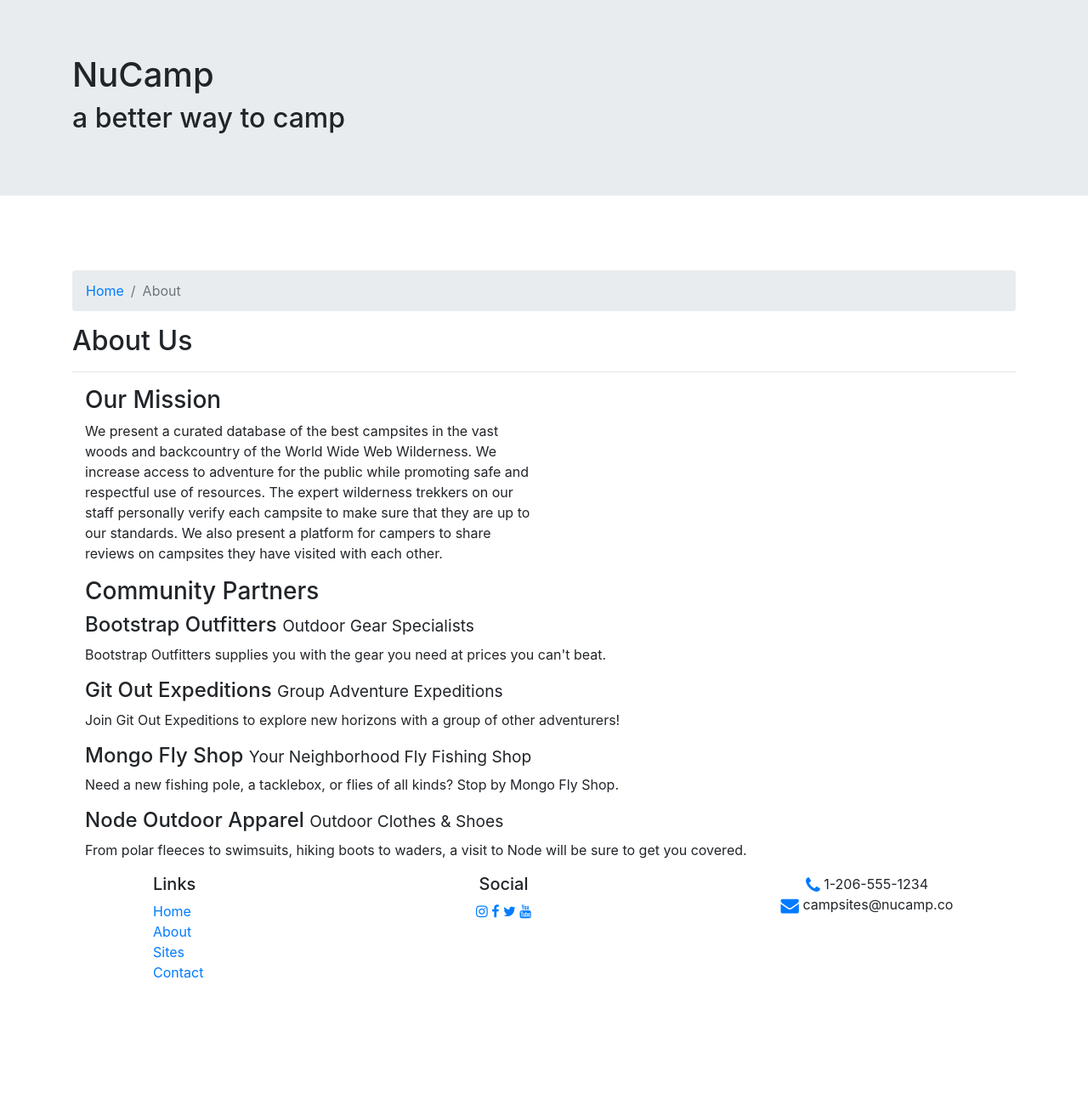
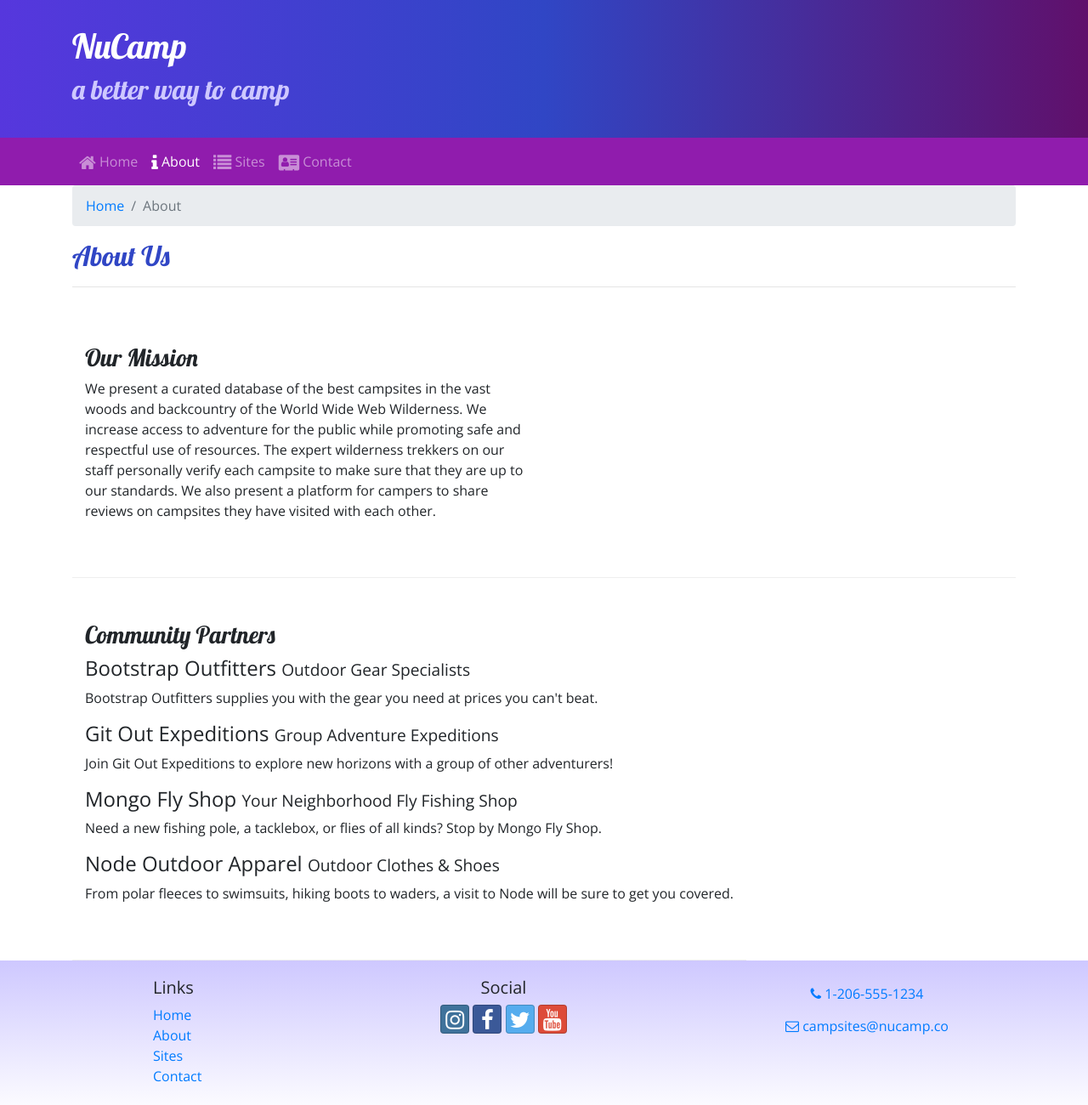
Before and after one commit to malonzo143/NuCampBootstrap, a website: page aboutus.html in a window 1280 px wide. Shown: the whole page at 85% size. Before the commit the page ends 1172 px from the top, so only its background shows below. Drawn offline with nearby package versions, Linux system fonts and the light colour scheme; files that its build step writes are made by us from their sources.

Commit message:
Icons & Buttons

```diff
--- a/aboutus.html
+++ b/aboutus.html
@@ -11,6 +11,7 @@
 
       <!-- Additional CSS must be placed after Bootstrap CSS -->
       <link rel="stylesheet" href="node_modules/font-awesome/css/font-awesome.min.css" />
+      <link rel="stylesheet" href="node_modules/bootstrap-social/bootstrap-social.css" />
       <link rel="stylesheet" href="https://fonts.googleapis.com/css?family=Lobster|Open+Sans" />
       <link rel="stylesheet" href="css/styles.css" />
 
@@ -40,7 +41,7 @@
                     <li class="nav-item"><a class="nav-link" href="index.html"><i class="fa fa-home fa-lg"></i> Home</a></li>
                     <li class="nav-item active"><a class="nav-link" href="#"><i class="fa fa-info fa-lg"></i> About</a></li>
                     <li class="nav-item"><a class="nav-link" href="#"><i class="fa fa-list fa-lg"></i> Sites</a></li>
-                    <li class="nav-item"><a class="nav-link" href="#"><i class="fa fa-address-card fa-lg"></i> Contact</a></li>
+                    <li class="nav-item"><a class="nav-link" href="contactus.html"><i class="fa fa-address-card fa-lg"></i> Contact</a></li>
                 </ul>
             </div>
         </div>
@@ -97,19 +98,19 @@
                         <li><a href="index.html">Home</a></li>
                         <li><a href="#">About</a></li>
                         <li><a href="#">Sites</a></li>
-                        <li><a href="#">Contact</a></li>
+                        <li><a href="contactus.html">Contact</a></li>
                     </ul>
                 </div>
                 <div class="col-6 col-sm-5 text-center">
                     <h5>Social</h5>
-                    <a href="http://instagram.com/"><i class="fa fa-instagram"></i></a>
-                    <a href="http://facebook.com/"><i class="fa fa-facebook"></i></a>
-                    <a href="http://twitter.com/"><i class="fa fa-twitter"></i></a>
-                    <a href="http://youtube.com/"><i class="fa fa-youtube"></i></a>
+                    <a class="btn btn-social-icon btn-instagram" href="http://instagram.com/"><i class="fa fa-instagram"></i></a>
+                    <a class="btn btn-social-icon btn-facebook" href="http://facebook.com/"><i class="fa fa-facebook"></i></a>
+                    <a class="btn btn-social-icon btn-twitter" href="http://twitter.com/"><i class="fa fa-twitter"></i></a>
+                    <a class="btn btn-social-icon btn-google" href="http://youtube.com/"><i class="fa fa-youtube"></i></a>
                 </div>
                 <div class="col-sm-4 text-center">
-                    <i class="fa fa-phone fa-lg text-primary"></i> 1-206-555-1234<br />
-                    <i class="fa fa-envelope fa-lg text-primary"></i> campsites@nucamp.co
+                    <a role="button" class="btn btn-link" href="tel:+12065551234"><i class="fa fa-phone"></i> 1-206-555-1234</a><br />
+                    <a role="button" class="btn btn-link" href="mailto:campsites@nucamp.co"><i class="fa fa-envelope-o"></i> campsites@nucamp.co</a>
                 </div>
            </div>
         </div>
--- /dev/null
+++ b/styles.css
@@ -0,0 +1,37 @@
+body {
+  font-family: "Open Sans", sans-serif;
+}
+
+h1, h2, h3 {
+  font-family: "Lobster", cursive;
+}
+
+h2 {
+  color: #3046C5;
+}
+
+header h2 {
+  color: #CEC8FF;
+}
+
+footer {
+  background-image: linear-gradient(#CEC8FF, white);
+  padding: 20px 0;
+}
+
+.jumbotron {
+  margin:0;
+  padding: 30px;
+  background-image: linear-gradient(to right, #5637DD, #3046C5, #60106B);
+  color: white;
+}
+
+.row-content {
+  padding: 50px 0;
+  border-bottom: 1px ridge;
+  min-height: 200px;
+}
+
+.navbar {
+  background-color: #901CAD;
+}
```
Also changed, not shown: contactus.html (added, +123 -0 lines), index.html (+9 -8 lines).
